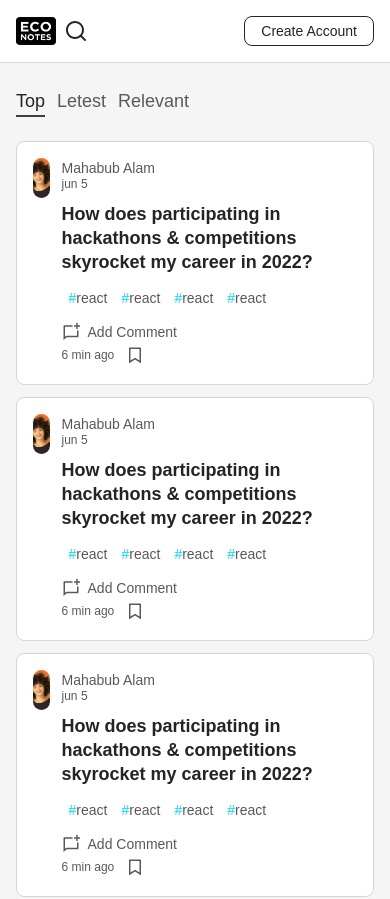
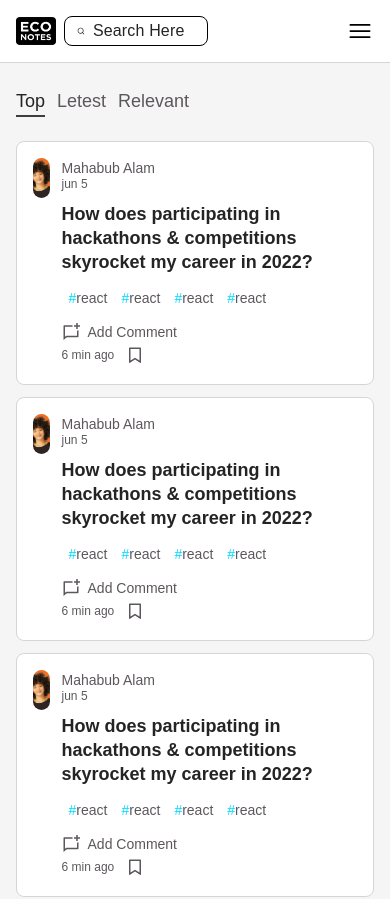
Before and after one commit to TFMahabub/eco-notes, a Next.js app: page / in a window 390 px wide. Shown: the top 899 px of the page. Built offline with nearby package versions, Linux system fonts and the light colour scheme.

Commit message:
[DONE] responsive navbar

```diff
--- a/app/store.ts
+++ b/app/store.ts
@@ -1,9 +1,11 @@
 import BlogFilter from "@/features/BlogFilter/BlogFilterSlice";
+import NavBarSlice from "@/features/NavbarSlice/NavBarSlice";
 import { configureStore } from "@reduxjs/toolkit";
 
 export const store = configureStore({
   reducer: {
     BlogFilter: BlogFilter,
+    NavbarSlice: NavBarSlice,
   },
 });
 
--- a/components/Cart/BlogCart.tsx
+++ b/components/Cart/BlogCart.tsx
@@ -38,7 +38,7 @@ const BlogCart = () => {
                         {
                             [...Array(4)].map((_, i) => (
                                 <p key={i} className=" px-[6px] py-[1px] hover:bg-technologyColor-react/10 border border-primary/0 hover:border-technologyColor-react rounded-md text-technologyColor-react common-duration cursor-pointer text-sm group common-duration">
-                                    #<span className="small-text-color group-hover:text-technologyColor-react common-duration">react</span>
+                                    #<span className="small-text-color">react</span>
                                 </p>
                             ))
                         }
--- /dev/null
+++ b/components/Icons/HamburgerMenu.tsx
@@ -0,0 +1,20 @@
+
+const HamburgerMenu = () => {
+    return (
+        <svg
+            xmlns="http://www.w3.org/2000/svg"
+            fill="none"
+            viewBox="0 0 24 24"
+            stroke-width="1.5"
+            stroke="currentColor"
+            className="w-7 h-7">
+            <path
+                stroke-linecap="round"
+                stroke-linejoin="round"
+                d="M3.75 6.75h16.5M3.75 12h16.5m-16.5 5.25h16.5"
+            />
+        </svg>
+    );
+};
+
+export default HamburgerMenu;
--- /dev/null
+++ b/components/Icons/XButton.tsx
@@ -0,0 +1,18 @@
+
+const XButton = () => {
+    return (
+        <svg
+            xmlns="http://www.w3.org/2000/svg"
+            fill="none"
+            viewBox="0 0 24 24"
+            stroke-width="1.5"
+            stroke="currentColor"
+            className="w-7 h-7"
+        >
+            <path stroke-linecap="round" stroke-linejoin="round" d="M6 18L18 6M6 6l12 12" />
+        </svg>
+
+    );
+};
+
+export default XButton;
--- a/components/shared/navbar/AuthButtons.tsx
+++ /dev/null
@@ -1,29 +0,0 @@
-import ButtonPrimary from '@/Utils/ReUseAbleComponents/ButtonPrimary';
-import ButtonSecondary from '@/Utils/ReUseAbleComponents/ButtonSecondary';
-import Link from 'next/link';
-
-const AuthButtons = ({ user }: { user: boolean }) => {
-    return (
-        <>
-            {
-                !user &&
-                <>
-                    <Link href={"/"} className='hidden md:block'>
-                        <ButtonPrimary>
-                            Log in
-                        </ButtonPrimary>
-                    </Link>
-                    <Link href={"/"}>
-                        <ButtonSecondary
-                            onClick={() => console.log('done')}
-                        >
-                            Create Account
-                        </ButtonSecondary>
-                    </Link>
-                </>
-            }
-        </>
-    );
-};
-
-export default AuthButtons;
--- /dev/null
+++ b/components/shared/navbar/BigScreenMenus.tsx
@@ -0,0 +1,37 @@
+import ButtonPrimary from "@/Utils/ReUseAbleComponents/ButtonPrimary";
+import Link from "next/link";
+import DarkMode from "./DarkMode";
+import User from "./User";
+
+const BigScreenMenus = ({ user }: { user: boolean }) => {
+    return (
+        <div className="hidden md:flex gap-common items-center">
+            {
+                !user &&
+                <>
+                    <Link
+                        href={"/"}
+                        className=''
+                    >
+                        <ButtonPrimary>
+                            Log in
+                        </ButtonPrimary>
+                    </Link>
+                </>
+            }
+            {
+                user &&
+                <div
+                    // onClick={()=>}
+                    className='h-8 w-8 bg-secondary-light rounded-full'>
+                    <User />
+                </div>
+            }
+            <div className='cursor-pointer'>
+                <DarkMode />
+            </div>
+        </div>
+    );
+};
+
+export default BigScreenMenus;
--- a/components/shared/navbar/Navbar.tsx
+++ b/components/shared/navbar/Navbar.tsx
@@ -1,42 +1,58 @@
+import { RootState } from '@/app/store';
+import HamburgerMenu from '@/components/Icons/HamburgerMenu';
+import XButton from '@/components/Icons/XButton';
+import { setHamburgerMenu } from '@/features/NavbarSlice/NavBarSlice';
 import Image from 'next/image';
 import Link from 'next/link';
-import { RiSearchLine } from 'react-icons/ri';
+import { useDispatch, useSelector } from 'react-redux';
 import logo from '../../../public/assets/logo.png';
-import AuthButtons from './AuthButtons';
-import DarkMode from './DarkMode';
+import BigScreenMenus from './BigScreenMenus';
 import SearchBar from './SearchBar';
-import User from './User';
+import SmallScreenMenus from './SmallScreenMenus';
 
 const Navbar = () => {
+    const {
+        hamburgerMenu,
+        searchMenu
+    } = useSelector((state: RootState) => state.NavbarSlice)
+    const dispatch = useDispatch();
+    console.log(searchMenu);
 
 
-
-    const user = false;
+    const user = true;
     return (
         <section className='bg-primary dark:bg-darkMode-contentBG border-b box-border-color'>
-            <nav className='container flex items-center justify-between flex-wrap py-common-1'>
+            <nav className='container'>
+                <div className='flex items-center justify-between flex-wrap py-common-1'>
                     <div className='flex items-center gap-2 md:gap-4'>
                         <Link href={"/"}>
                             <Image src={logo} className='md:w-full md:h-full' height={30} width={40} alt='' />
                         </Link>
-                    <div className='hidden md:flex items-center py-1 px-common-.75 rounded-common border border-color gap-common'>
+                        <div className='flex items-center py-[2px] md:py-1 px-common-.75 rounded-common border border-color gap-common w-36 md:w-full'>
                             <SearchBar />
                         </div>
-                    <RiSearchLine className='block md:hidden text-secondary-dark dark:text-darkMode-textSecondaryColor text-2xl' />
                     </div>
                     <div className='flex items-center gap-common'>
-                    <AuthButtons user={user} />
-                    {
-                        user &&
+                        <BigScreenMenus
+                            user={user}
+                        />
+                        {/* -----------common-menus----------- */}
                         <div
-                            // onClick={()=>}
-                            className='h-8 w-8 bg-secondary-light rounded-full'>
-                            <User />
+                            onClick={() => dispatch(setHamburgerMenu())}
+                            className='cursor-pointer md:hidden'
+                        >
+                            {!hamburgerMenu && <HamburgerMenu />}
+                            {hamburgerMenu && <XButton />}
                         </div>
-                    }
-                    <div className='hidden md:block cursor-pointer'>
-                        <DarkMode />
+                        {/* -----------common-menus----------- */}
                     </div>
+                </div>
+                <div
+                    className={`transform transition-all duration-300 ease-linear ${hamburgerMenu ? "flex flex-col items-center gap-common lg:hidden pb-common-1" : "hidden h-0"}`}
+                >
+                    <SmallScreenMenus
+                        user={user}
+                    />
                 </div>
             </nav>
         </section >
--- a/components/shared/navbar/SearchBar.tsx
+++ b/components/shared/navbar/SearchBar.tsx
@@ -3,7 +3,7 @@ import { RiSearchLine } from 'react-icons/ri';
 const SearchBar = () => {
     return (
         <>
-            <RiSearchLine className='text-secondary-dark dark:text-darkMode-textSecondaryColor text-xl' />
+            <RiSearchLine className='text-secondary-dark dark:text-darkMode-textSecondaryColor md:text-xl' />
             <label htmlFor="">
                 <input type="text" name="" id="" placeholder='Search here' className=' w-full ring-0 outline-none text-secondary/80 dark:text-darkMode-textSecondaryColor font-light tracking-common placeholder:text-secondary-dark dark:placeholder:text-darkMode-textSecondaryColor placeholder:capitalize dark:bg-darkMode-contentBG' />
             </label>
--- /dev/null
+++ b/components/shared/navbar/SmallScreenMenus.tsx
@@ -0,0 +1,30 @@
+import Link from 'next/link';
+
+const SmallScreenMenus = ({ user }: { user: boolean }) => {
+    return (
+        <>
+            {
+                !user &&
+                <Link
+                    href={"/"}
+                    className='bg-secondary-dark dark:bg-darkMode-buttonBG text-sm md:text-base border border-color text-primary dark:text-darkMode-textPrimaryColor px-common-1 py-1 rounded-common w-full text-center'
+                >
+                    Log in
+                </Link>
+            }
+            {
+                user &&
+                <>
+                    {/* user-menus */}
+                    <button
+                        className='bg-secondary-dark dark:bg-darkMode-buttonBG text-sm md:text-base border border-color text-primary dark:text-darkMode-textPrimaryColor px-common-1 py-1 rounded-common w-full text-center'
+                    >
+                        Sign out
+                    </button>
+                </>
+            }
+        </>
+    );
+};
+
+export default SmallScreenMenus;
--- /dev/null
+++ b/features/NavbarSlice/NavBarSlice.ts
@@ -0,0 +1,28 @@
+import { createSlice } from "@reduxjs/toolkit";
+
+interface InitialStateTypes {
+  hamburgerMenu: boolean;
+  searchMenu: boolean;
+}
+
+const initialState: InitialStateTypes = {
+  hamburgerMenu: false,
+  searchMenu: false,
+};
+
+const NavbarSlice = createSlice({
+  name: "navbarSlice",
+  initialState,
+  reducers: {
+    setHamburgerMenu: (state) => {
+      state.hamburgerMenu = !state.hamburgerMenu;
+    },
+    setSearchMenu: (state) => {
+      state.searchMenu = !state.searchMenu;
+    },
+  },
+});
+
+export const { setHamburgerMenu, setSearchMenu } = NavbarSlice.actions;
+
+export default NavbarSlice.reducer;
--- a/package.json
+++ b/package.json
@@ -20,7 +20,7 @@
     "react": "18.2.0",
     "react-dom": "18.2.0",
     "react-icons": "^4.8.0",
-    "react-redux": "^8.0.7",
+    "react-redux": "^8.1.0",
     "typescript": "5.0.3"
   },
   "devDependencies": {
```
Also changed, not shown: 1 other file (tests, documents, lock files or other folders). Lines whose indentation alone changed are shown as unchanged.
